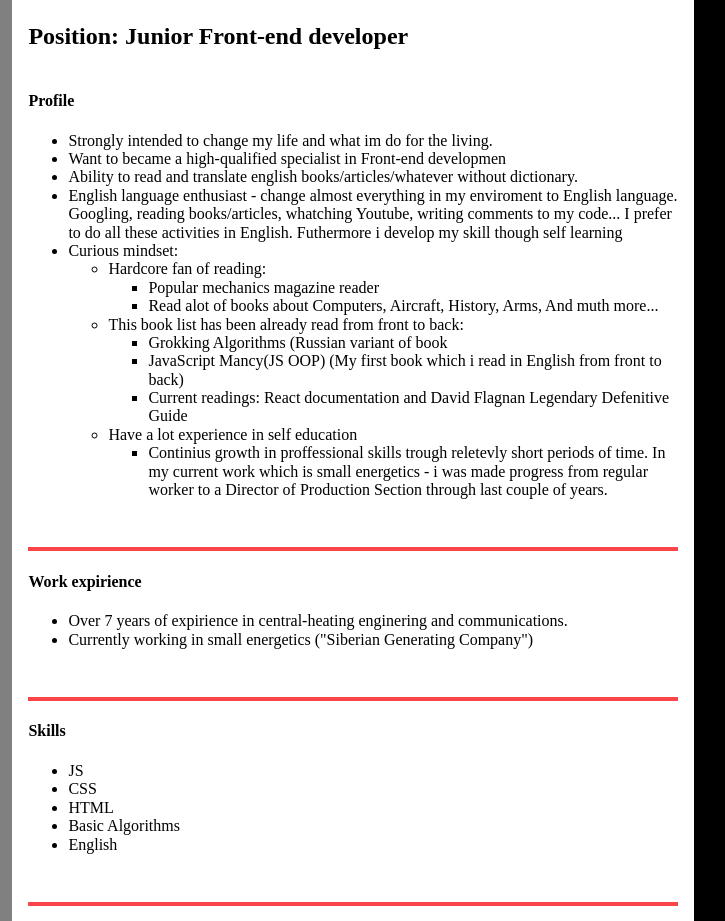
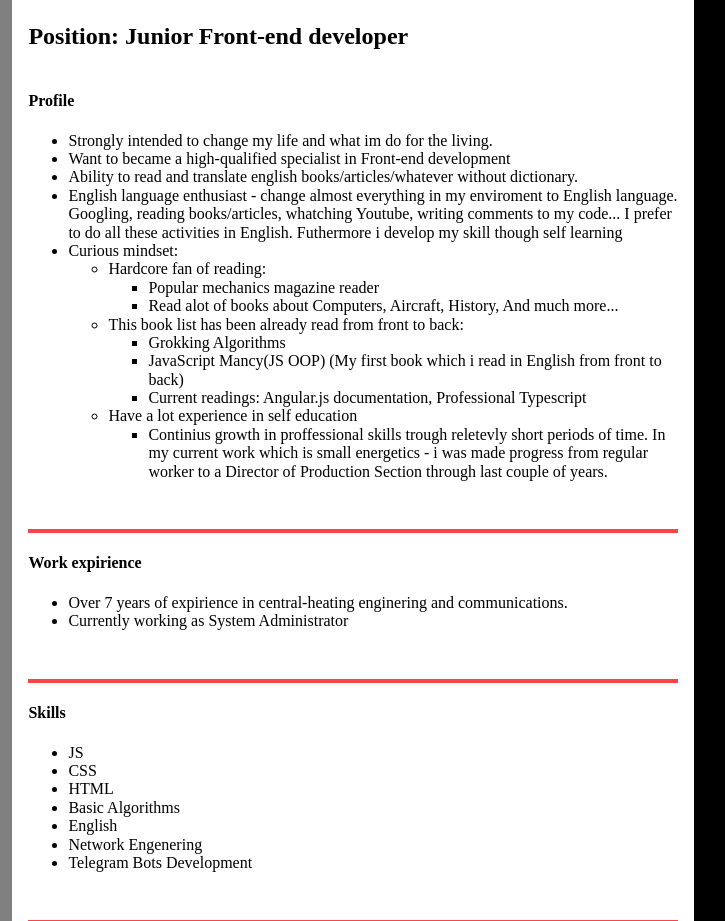
Before and after one commit to Double-Domination/rsschool-cv, a plain HTML site: page index.html in a window 1280 px wide. Shown: the part 152-1073 px from the top of the page, 426-1151 px from the left. Drawn offline with Linux system fonts and the light colour scheme.

Commit message:
feat: several updates

```diff
--- a/index.html
+++ b/index.html
@@ -62,7 +62,7 @@
           <h4 id="profile">Profile</h4>
           <ul>
             <li>Strongly intended to change my life and what im do for the living.</li>
-            <li>Want to became a high-qualified specialist in Front-end developmen</li>
+            <li>Want to became a high-qualified specialist in Front-end development</li>
             <li>Ability to read and translate english books/articles/whatever without dictionary.</li>
             <li>
               English language enthusiast - change almost everything in my enviroment to English language.
@@ -78,18 +78,17 @@
                   Hardcore fan of reading:
                   <ul>
                     <li>Popular mechanics magazine reader</li>
-                    <li>Read alot of books about Computers, Aircraft, History, Arms, And muth
+                    <li>Read alot of books about Computers, Aircraft, History, And much
                       more...</li>
                   </ul>
                 </li>
                 <li>
                   This book list has been already read from front to back:
                   <ul>
-                    <li>Grokking Algorithms (Russian variant of book</li>
+                    <li>Grokking Algorithms </li>
                     <li>JavaScript Mancy(JS OOP) (My first book which i read in English from front
                       to back)</li>
-                    <li>Current readings: React documentation and David Flagnan Legendary Defenitive
-                      Guide</li>
+                    <li>Current readings: Angular.js documentation, Professional Typescript</li>
                   </ul>
                 </li>
                 <li>
@@ -114,7 +113,7 @@
           <h4> Work expirience</h4>
           <ul>
             <li>Over 7 years of expirience in central-heating enginering and communications.</li>
-            <li>Currently working in small energetics ("Siberian Generating Company")</li>
+            <li>Currently working as System Administrator</li>
           </ul>
         </section>
         <section
@@ -128,6 +127,8 @@
             <li>HTML</li>
             <li>Basic Algorithms</li>
             <li>English</li>
+            <li>Network Engenering</li>
+            <li>Telegram Bots Development</li>
           </ul>
         </section>
 
@@ -160,7 +161,7 @@
           <h4>Languages</h4>
           <ul>
             <li>Russian - naitive</li>
-            <li>English - A2</li>
+            <li>English - B2</li>
           </ul>
         </section>
         <section
--- a/styles.css
+++ b/styles.css
@@ -43,7 +43,7 @@ a:hover {
   padding-right: 20px;
   display: flex;
   flex-direction: row-reverse;
-  background-color: #rgb(75, 75, 75);
+  background-color: rgb(75, 75, 75);
   color: #fff;
   text-decoration: none;
 }
```
